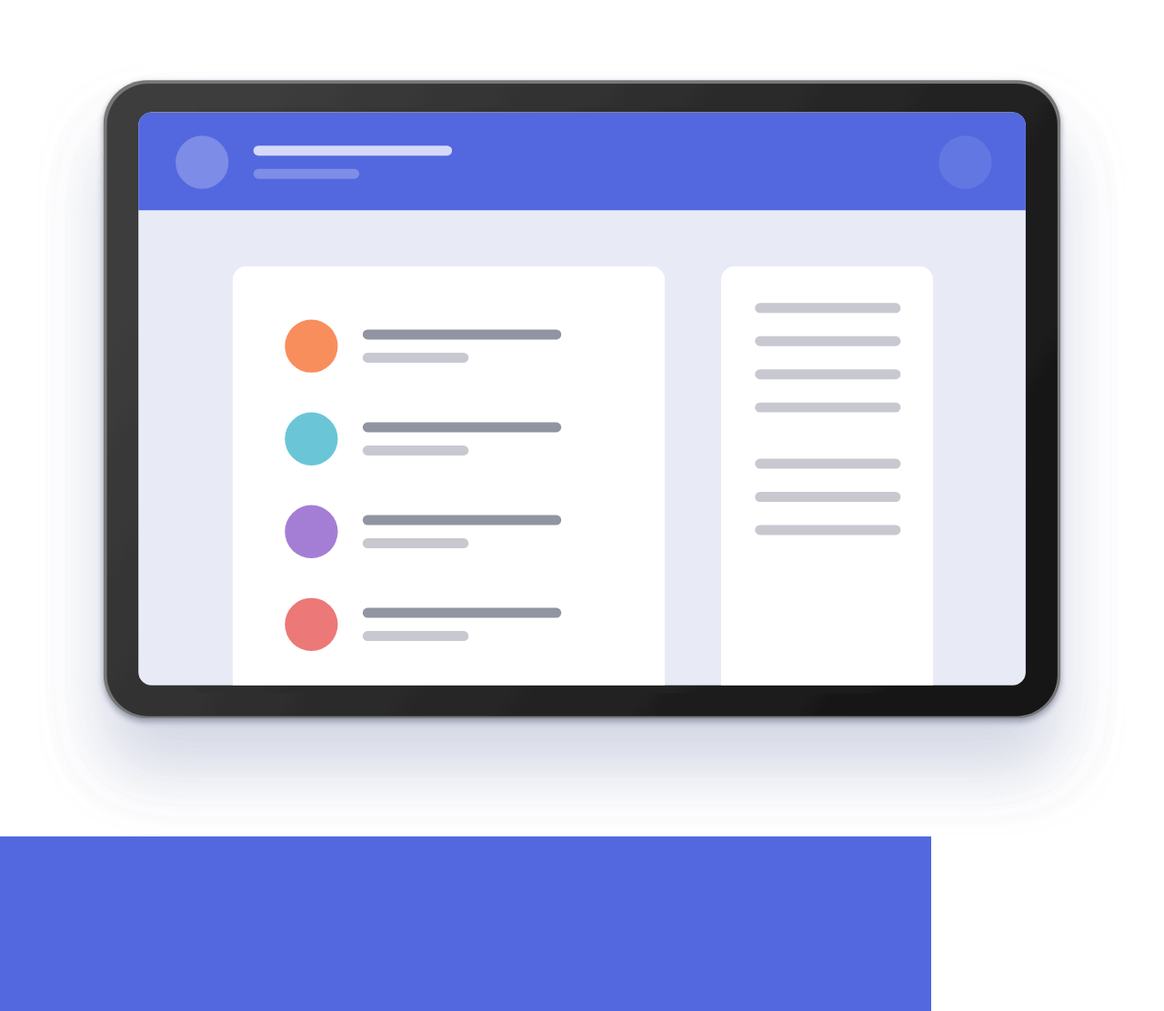
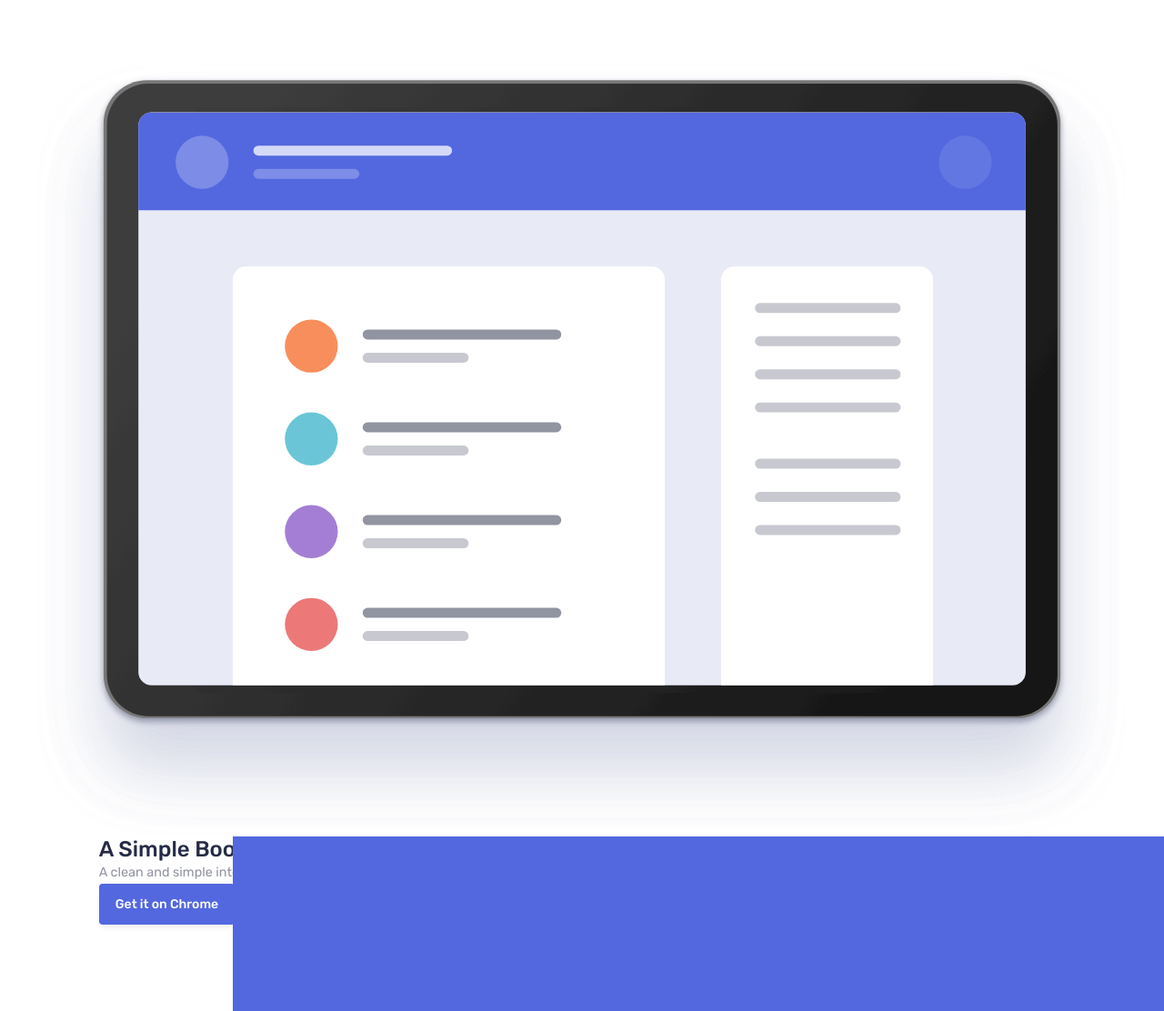
Before and after one commit to ereljapco/frontendmentor, a plain HTML site: page bookmark-landing-page/index.html in a window 1280 px wide. Shown: the part 68-1180 px from the top of the page at 91% size. Drawn offline with Linux system fonts and the light colour scheme; a script that the page names is missing.

Commit message:
style(bookmark-lp_hero): position img-bg to the right of img--container

```diff
--- a/bookmark-landing-page/css/main.css
+++ b/bookmark-landing-page/css/main.css
@@ -139,7 +139,16 @@ Nav
 /* ===============
 Hero
 =============== */
+.hero__img--container {
+  position: relative;
+}
+
 .hero__img {
   width: 93.5%;
   margin-inline: auto;
 }
+
+.hero__img-bg {
+  position: absolute;
+  right: 0;
+}
```
